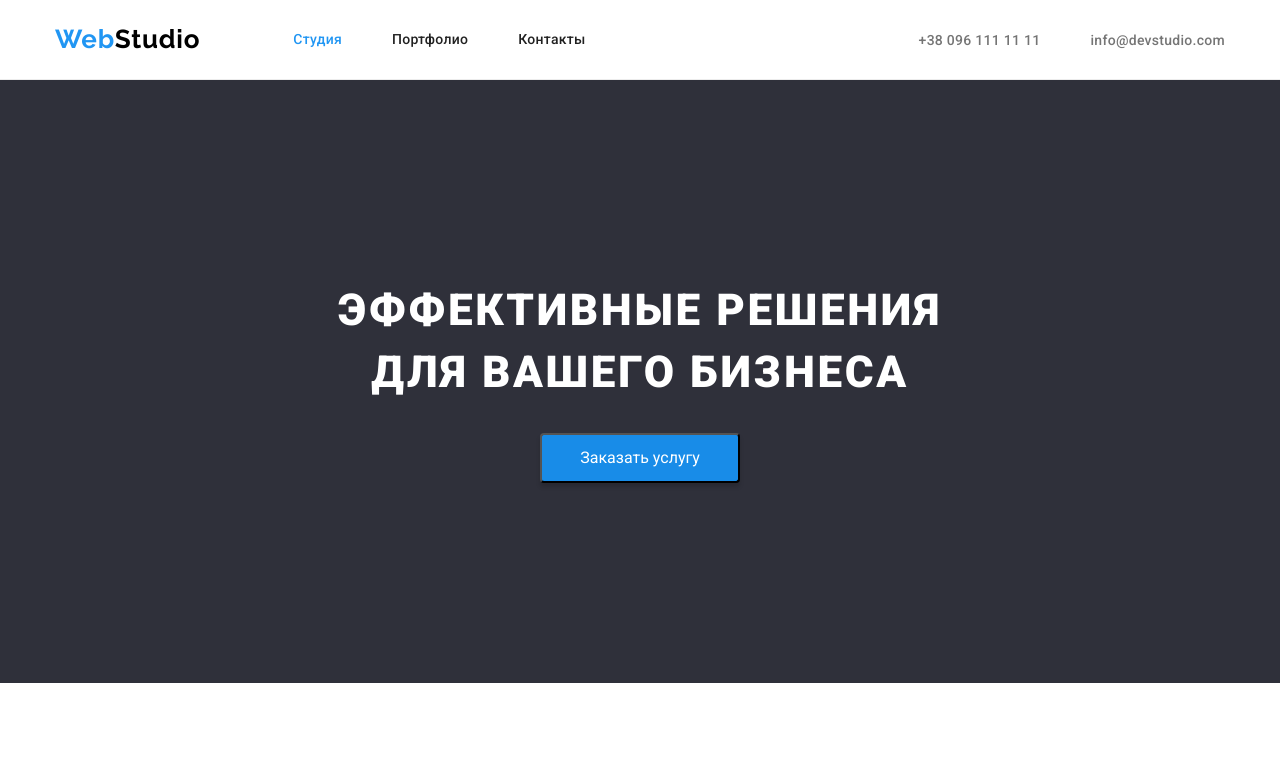
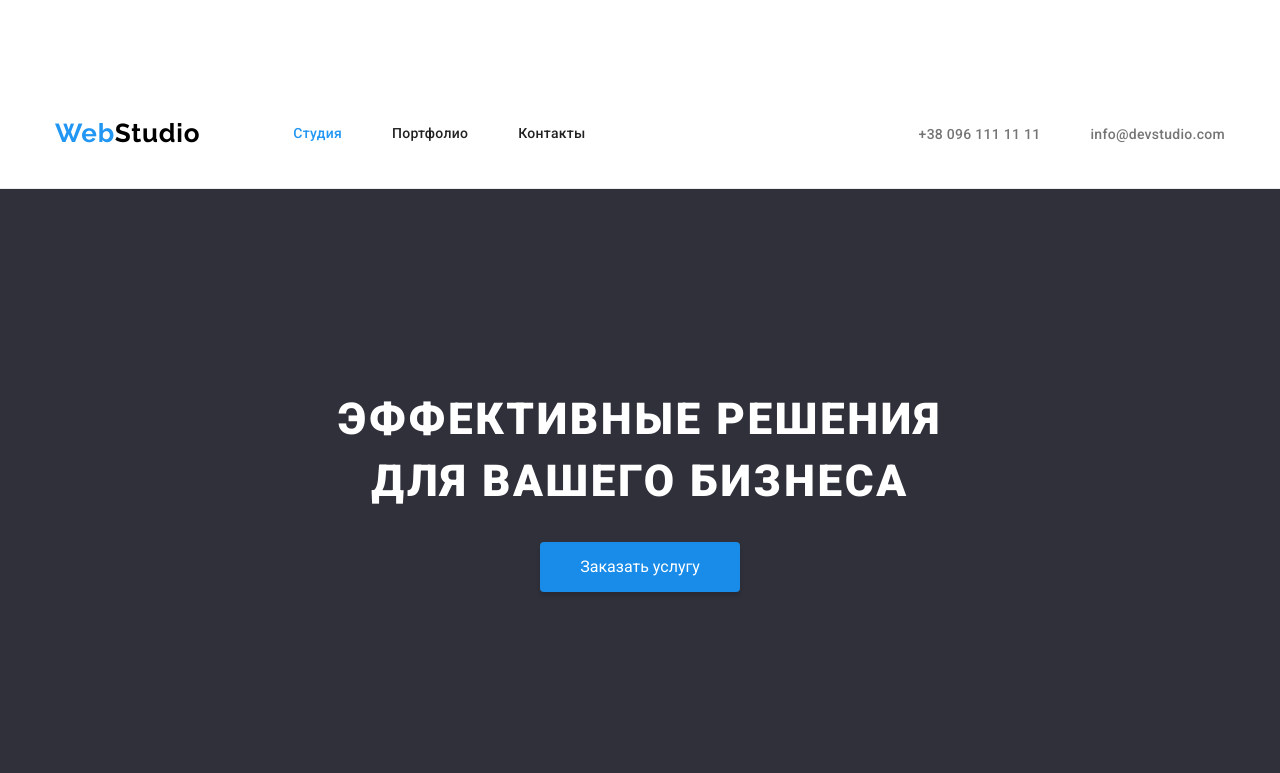
Before and after one commit to studentKatrusya/goit-markup-hw-03, a plain HTML site: page index.html in a window 1280 px wide. Shown: the top 773 px of the page. Drawn offline with nearby package versions, Linux system fonts and the light colour scheme.

Commit message:
последние правки

```diff
--- a/css/styles.css
+++ b/css/styles.css
@@ -36,7 +36,7 @@ a {
 }
 
 .container {
-  max-width: 1200px;
+  width: 1200px;
   padding-left: 15px;
   padding-right: 15px;
   /* outline: 1px solid green; */
@@ -46,8 +46,6 @@ a {
 
 /* Header */
 .header-box {
-  padding-top: 0;
-  padding-bottom: 0;
   height: 80px;
   border-bottom: 1px solid #ececec;
 }
@@ -157,6 +155,7 @@ a {
   height: 50px;
   box-shadow: 0px 4px 4px rgba(0, 0, 0, 0.15);
   border-radius: 4px;
+  border: transparent;
   cursor: pointer;
   align-items: center;
   text-align: center;
@@ -318,9 +317,6 @@ img {
   cursor: pointer;
   align-items: center;
   padding: 6px 22px 6px 22px;
-  box-shadow: 0px 3px 1px rgba(0, 0, 0, 0.1), 0px 1px 2px rgba(0, 0, 0, 0.08),
-    0px 2px 2px rgba(0, 0, 0, 0.12);
-  /* margin-bottom: 50px; */
 }
 .list-btns {
   justify-content: center;
@@ -333,9 +329,12 @@ img {
 .item-btn:focus {
   background: var(--accent-color);
   color: var(--text-white);
+  box-shadow: 0px 3px 1px rgba(0, 0, 0, 0.1), 0px 1px 2px rgba(0, 0, 0, 0.08),
+    0px 2px 2px rgba(0, 0, 0, 0.12);
 }
 .item-link {
   text-decoration: none;
+  display: block;
 }
 .title-link {
   font-weight: 700;
```
Also changed, not shown: portfolio.html (+1 -1 lines).
